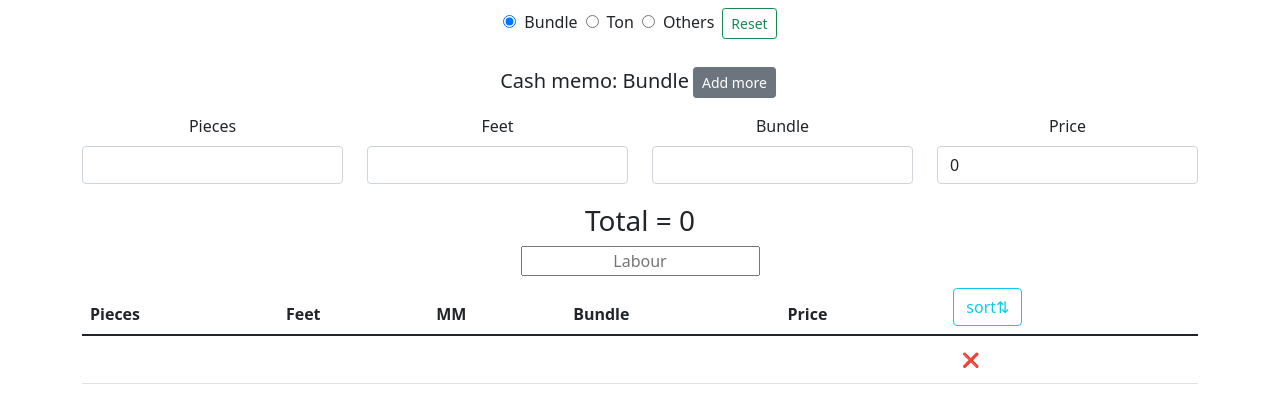
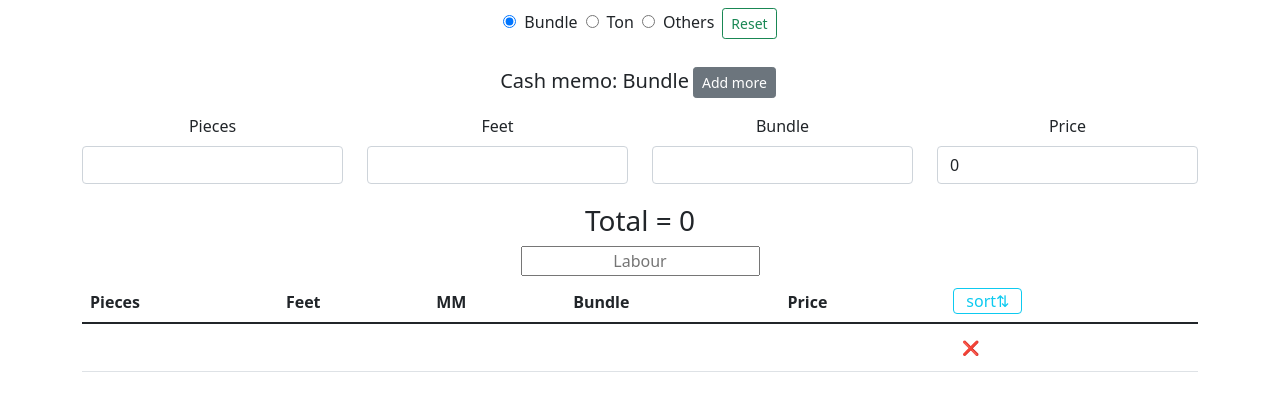
Before and after one commit to Shannto/cart---Copy, a React (Create React App) app: page / in a window 1280 px wide. Shown: the top 406 px of the page. Built offline with nearby package versions, Linux system fonts and the light colour scheme.

Commit message:
initial commit

```diff
--- a/src/components/tableview.jsx
+++ b/src/components/tableview.jsx
@@ -54,7 +54,7 @@ const TableView = ({
               <th>
                 <button
                   onClick={reverseList}
-                  className="btn btn-outline-info"
+                  className="btn btn-outline-info py-0"
                 >
                   sort⇅
                 </button>
```
